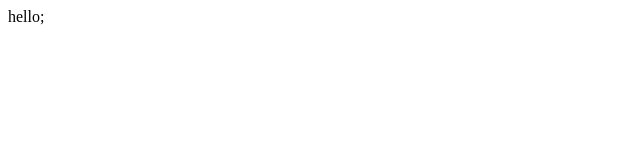
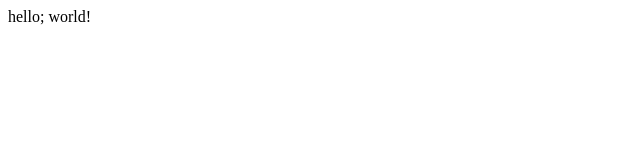
Before and after one commit to shizhanguo/tata, a plain HTML site: page index.html in a window 1280 px wide. Shown: the full height of the page, 0-640 px from the left. Drawn offline with Linux system fonts and the light colour scheme.

Commit message:
add world

```diff
--- a/index.html
+++ b/index.html
@@ -6,5 +6,6 @@
 	</head>
 	<body>
 		hello;
+		world!
 	</body>
 </html>
```
